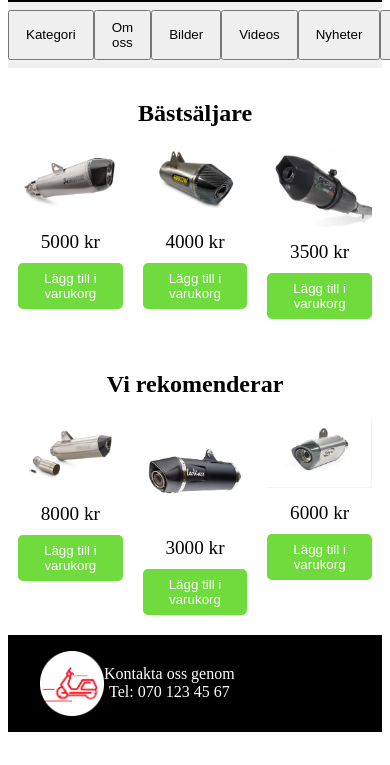
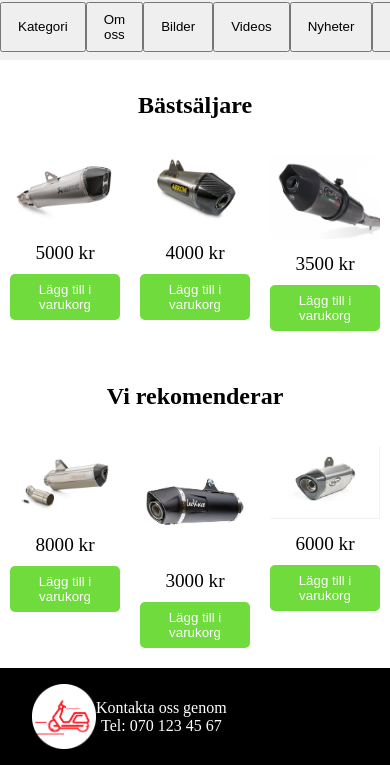
Before and after one commit to TE22E-Ludwig-Gustafsson/Aff-rprojekt, a plain HTML site: page index.html in a window 390 px wide. Shown: the part 140-905 px from the top of the page. Before the commit the page ends 880 px from the top, so only its background shows below. Drawn offline with Linux system fonts and the light colour scheme.

Commit message:
stilregler försök

```diff
--- a/index.html
+++ b/index.html
@@ -29,6 +29,7 @@
         <button class="knapp">Kontakt</button>
     </div>
 
+<main>
     <h2 class="rubrik">Bästsäljare</h2>
     <div class="produkter">
         <div class="produkt">
@@ -66,6 +67,7 @@
             <button class="lägg-till">Lägg till i varukorg</button>
         </div>
     </div>
+</main>
 
     <footer class="footer">
         <div class="foot-innehåll">
--- a/style.css
+++ b/style.css
@@ -1,3 +1,7 @@
+body{
+    margin: 0;
+}
+
 /* Header */
 
 .header {
@@ -14,6 +18,7 @@
 }
 
 .hemsida-namn {
+
     font-size: 1.6rem;
     font-weight: bold;
     margin-left: 1rem;
@@ -22,7 +27,7 @@
 .knappar {
     display: flex;
     justify-content: space-around;
-    padding: 0.5rem 0;
+    padding: 0.5rem 0rem;
     background-color: #f0f0f0;
 }
 .knapp {
@@ -43,13 +48,7 @@
     background-color: #fff;
 }
 
-.produkter{
-    display: flex;
-    flex-wrap: wrap;
-    justify-content: space-around;
-    margin-top: 1rem;
-}
-.produkter2{
+.produkter, .produkter2{
     display: flex;
     flex-wrap: wrap;
     justify-content: space-around;
@@ -146,3 +145,25 @@
 #rensaKorg {
     margin-bottom: 10px;
 }
+
+
+/* Stilregler för mobil */
+@media only screen and (max-width: 767px) {
+    main{
+        display: grid;
+        grid-template-rows: 1;
+        place-items: center;
+    }
+
+}
+
+/* stilregler för tables */
+@media only screen and (min-width: 768px) and (max-width: 1024px) {
+
+}
+
+/* stilregler för dator */
+@media only screen and (min-width: 1025px) {
+}
+
+@import url('https://fonts.googleapis.com/css2?family=Inter:wght@100..900&display=swap')
```
